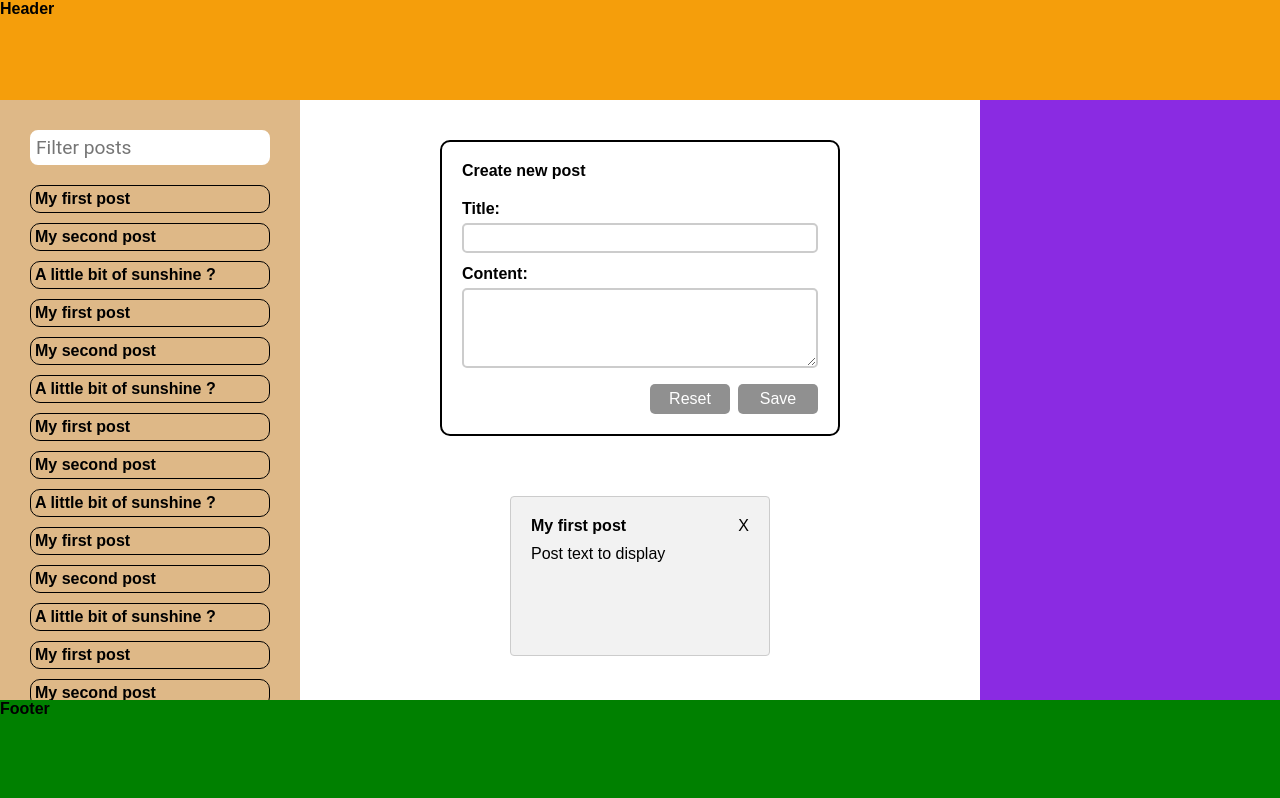
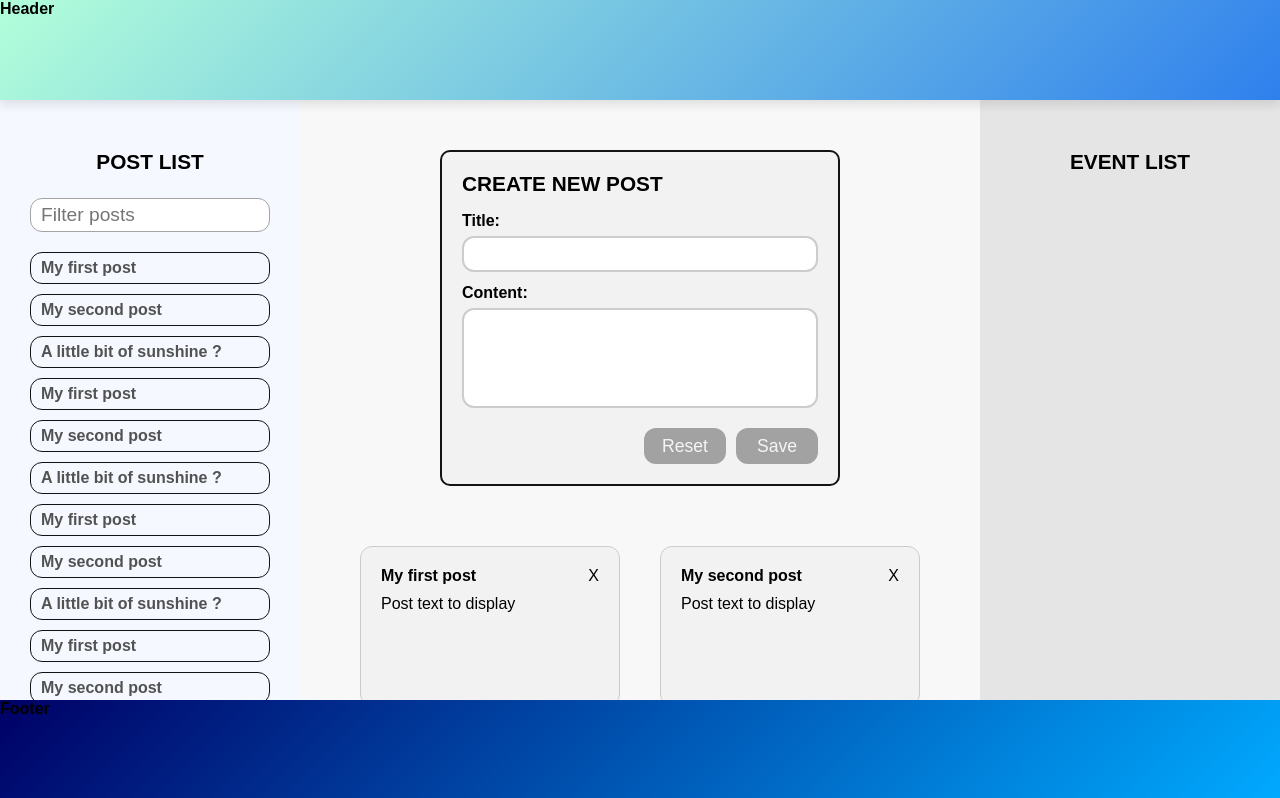
Before and after one commit to marcello-ants/react-akur8, a Next.js app: page / in a window 1280 px wide. Shown: the top 798 px of the page. Built offline with nearby package versions, Linux system fonts and the light colour scheme.

Commit message:
refactor: refactor components and layout style

```diff
--- a/src/components/CreatePost.tsx
+++ b/src/components/CreatePost.tsx
@@ -101,7 +101,7 @@ const CreatePost = ({ onAddPost }: Props) => {
 
   return (
     <div className="create-new-post">
-      <h3>Create new post</h3>
+      <h2>Create new post</h2>
       <form onSubmit={handleSubmit}>
         <div className="form-group">
           <label htmlFor="title">Title:</label>
--- a/src/components/PostEventList.tsx
+++ b/src/components/PostEventList.tsx
@@ -1,5 +1,6 @@
 import React from "react";
 import { Event } from "@/types";
+import { formatDate } from "@/utils";
 
 type Props = {
   events: Event[];
@@ -7,17 +8,20 @@ type Props = {
 
 const PostEventList: React.FC<Props> = ({ events }) => {
   return (
-    <ul className="post-event-list">
+    <div>
+      <h2 className="event-list-title">Event list</h2>
+      <ul className="event-list">
         {events.map((event) => (
-        <li key={event.date.toISOString()} className="post-event-list-item">
+          <li key={event.date.toISOString()} className="event-list-item">
             <p>
-            {event.name}{" "}
+              <span style={{ fontWeight: 700 }}>{event.name}</span>{" "}
               {event.type === "created" ? "created the" : "removed the"}{" "}
-            {event.date.toISOString()}
+              {formatDate(event.date)}
             </p>
           </li>
         ))}
       </ul>
+    </div>
   );
 };
 
--- a/src/components/PostList.tsx
+++ b/src/components/PostList.tsx
@@ -23,6 +23,7 @@ const PostList: React.FC<Props> = ({
 
   return (
     <div>
+      <h2 className="post-list-title">Post List</h2>
       <input
         type="text"
         placeholder="Filter posts"
--- a/src/pages/index.tsx
+++ b/src/pages/index.tsx
@@ -95,7 +95,7 @@ const Home = ({ fetchedPosts }: Props) => {
               onSearchTextChange={handleSearchTextChange}
             />
           </div>
-          <div className="main-content">
+          <div className="content">
             <CreatePost onAddPost={handleAddPost} />
             <PostDetailList
               refs={refs.current}
--- a/src/styles/styles.scss
+++ b/src/styles/styles.scss
@@ -1,8 +1,22 @@
-$primary-color: white;
-$secondary-color: #f59e0b;
 $font-family: "Roboto", sans-serif;
+
+$primary-color: #f8f8f8;
+$secondary-color: #00aaff;
+$tertiary-color: #f5f8ff;
+$stop-color: #ff6673;
+$grayscale-100: #f2f2f2;
+$grayscale-200: #e5e5e5;
+$grayscale-300: #d4d4d4;
+$grayscale-400: #a3a3a3;
+$grayscale-500: #737373;
+$grayscale-600: #525252;
+$grayscale-700: #404040;
+$grayscale-800: #262626;
+$grayscale-800: #131313;
+
 $post-width: 300px;
 $post-height: 200px;
+$border-radius: 12px;
 
 * {
   margin: 0;
@@ -32,14 +46,23 @@ button[disabled] {
   cursor: not-allowed;
 }
 
+h2 {
+  font-size: 1.3rem;
+  text-transform: uppercase;
+}
+
 .header {
   position: fixed;
   width: 100%;
   height: 100px;
   top: 0;
   left: 0;
-  background-color: $secondary-color;
   z-index: 10;
+  box-shadow: 0px 5px 10px rgba(0, 0, 0, 0.1);
+  // #2F80ED – #B2FFDA
+  background-image: -webkit-linear-gradient(135deg, #2f80ed, #b2ffda);
+  // #53c5eb
+  // #5563ac
 }
 
 .main {
@@ -49,51 +72,46 @@ button[disabled] {
   top: 100px;
 }
 
-.footer {
-  position: fixed;
-  width: 100%;
-  height: 100px;
-  left: 0;
-  bottom: 0;
-  background-color: green;
-  z-index: 10;
-}
-
 .left-column {
   position: sticky;
-  top: 100px;
   width: 300px;
   height: calc(100vh - 200px);
+  background-color: $tertiary-color;
+  top: 100px;
+  padding: 50px 30px;
   overflow-y: auto;
-  background-color: burlywood;
-  padding: 30px;
+
+  .post-list-title {
+    text-align: center;
+    margin-bottom: 24px;
+  }
 
   .post-filter {
-    display: block;
     width: 100%;
-    padding: 4px;
-    border-radius: 0.5rem;
-    border: 2px solid $primary-color;
-    font-family: $font-family;
     font-size: 1.2rem;
+    border: 0.8px solid $grayscale-400;
+    border-radius: $border-radius;
+    padding: 5px 10px;
     margin-bottom: 20px;
     transition: border-color 0.3s ease-in-out;
 
     &:focus {
       outline: none;
-      border-color: $secondary-color;
+      border: 2px solid $secondary-color;
     }
   }
 
   .post-list li {
-    border: 1px solid black;
-    padding: 4px;
+    color: $grayscale-600;
+    border: 1px solid $grayscale-800;
+    border-radius: $border-radius;
+    padding: 6px 10px;
     margin-bottom: 10px;
-    border-radius: 10px;
+    cursor: pointer;
   }
 
   .post-list li.selected {
-    border: 2px solid red;
+    border: 2px solid $stop-color;
   }
 
   .post-list li:last-child {
@@ -101,8 +119,8 @@ button[disabled] {
   }
 }
 
-.main-content {
-  padding: 40px;
+.content {
+  padding: 50px 40px;
 
   .form-group {
     margin-bottom: 12px;
@@ -113,7 +131,74 @@ button[disabled] {
   }
 
   .form-actions :last-child {
-    margin-left: 8px;
+    margin-left: 10px;
+  }
+
+  .create-new-post {
+    width: 100%;
+    max-width: 400px;
+    border: 2px solid $grayscale-800;
+    border-radius: 10px;
+    padding: 20px;
+    margin: 0 auto;
+    margin-bottom: 40px;
+    background-color: $grayscale-100;
+
+    h2 {
+      margin-bottom: 16px;
+    }
+
+    label {
+      display: block;
+      margin-bottom: 6px;
+      font-weight: bold;
+    }
+  }
+
+  .create-new-post input {
+    width: 400px;
+    height: 30px;
+    border: none;
+    border-radius: 5px;
+    padding: 5px;
+  }
+
+  input[type="text"],
+  textarea {
+    width: 100%;
+    font-size: 1rem;
+    border: 2px solid #ccc;
+    border-radius: $border-radius;
+    padding: 16px;
+    transition: border-color 0.3s ease-in-out;
+
+    &:focus {
+      outline: none;
+      border-color: $secondary-color;
+    }
+  }
+
+  textarea {
+    height: 100px;
+    resize: none;
+    margin-bottom: 4px;
+  }
+
+  .create-new-post button {
+    width: 82px;
+    height: 36px;
+    font-size: 1.1rem;
+    background-color: $grayscale-600;
+    color: $primary-color;
+    border: none;
+    border-radius: $border-radius;
+  }
+
+  .error-message {
+    display: block;
+    font-size: 0.8rem;
+    color: $stop-color;
+    margin: 5px;
   }
 
   .post-detail-wrapper {
@@ -128,17 +213,16 @@ button[disabled] {
     display: grid;
     grid-template-columns: repeat(auto-fit, $post-width);
     grid-auto-rows: $post-height;
-    grid-gap: 10px;
     justify-content: center;
     align-content: center;
   }
 
   .post-container {
+    background-color: $grayscale-100;
+    border: 1px solid #ccc;
+    border-radius: $border-radius;
+    padding: 20px;
     margin: 20px;
-    padding: 20px;
-    border: 1px solid #ccc;
-    border-radius: 4px;
-    background-color: #f2f2f2;
     overflow: auto;
   }
 
@@ -149,84 +233,46 @@ button[disabled] {
   }
 
   .post-container.selected {
-    border: 2px solid red;
+    border: 2px solid $stop-color;
   }
 
   .remove-icon {
     cursor: pointer;
   }
-
-  /* Create New Post */
-  .create-new-post {
-    width: 100%;
-    max-width: 400px;
-    border: 2px solid black;
-    border-radius: 10px;
-    padding: 20px;
-    margin: 0 auto;
-    margin-bottom: 40px;
-
-    h3 {
-      margin-bottom: 20px;
-    }
-  }
-
-  label {
-    display: block;
-    margin-bottom: 5px;
-    font-weight: bold;
-  }
-
-  .create-new-post input {
-    width: 400px;
-    height: 30px;
-    border: none;
-    border-radius: 5px;
-    padding: 5px;
-  }
-
-  input[type="text"],
-  textarea {
-    width: 100%;
-    padding: 10px;
-    font-size: 1.2rem;
-    border-radius: 5px;
-    border: 2px solid #ccc;
-    transition: border-color 0.3s ease-in-out;
-
-    &:focus {
-      outline: none;
-      border-color: $secondary-color;
-    }
-  }
-
-  textarea {
-    height: 80px;
-  }
-
-  .create-new-post button {
-    width: 80px;
-    height: 30px;
-    border: none;
-    border-radius: 5px;
-    background-color: #222;
-    color: white;
-  }
-
-  .error-message {
-    color: red;
-    font-size: 0.8rem;
-    margin-top: 5px;
-  }
 }
 
 .right-column {
   position: sticky;
+  width: 300px;
+  height: calc(100vh - 200px);
+  background-color: $grayscale-200;
   top: 100px;
   right: 0;
-  width: 300px;
-  height: calc(100vh - 200px);
-  background-color: blueviolet;
+  padding: 50px 30px;
   overflow-y: auto;
-  padding: 10px;
+
+  .event-list-title {
+    text-align: center;
+    margin-bottom: 24px;
+  }
+
+  .event-list-item {
+    color: $grayscale-600;
+    background-color: $grayscale-100;
+    border: 1px solid $grayscale-800;
+    border-radius: $border-radius;
+    padding: 6px 10px;
+    margin-bottom: 10px;
+  }
 }
+
+.footer {
+  position: fixed;
+  width: 100%;
+  height: 100px;
+  left: 0;
+  bottom: 0;
+  z-index: 10;
+  // background-image: -webkit-linear-gradient(135deg, #53c5eb, #5563ac);
+  background-image: -webkit-linear-gradient(135deg, #00aaff, #000066);
+}
```
Lines whose indentation alone changed are shown as unchanged.
